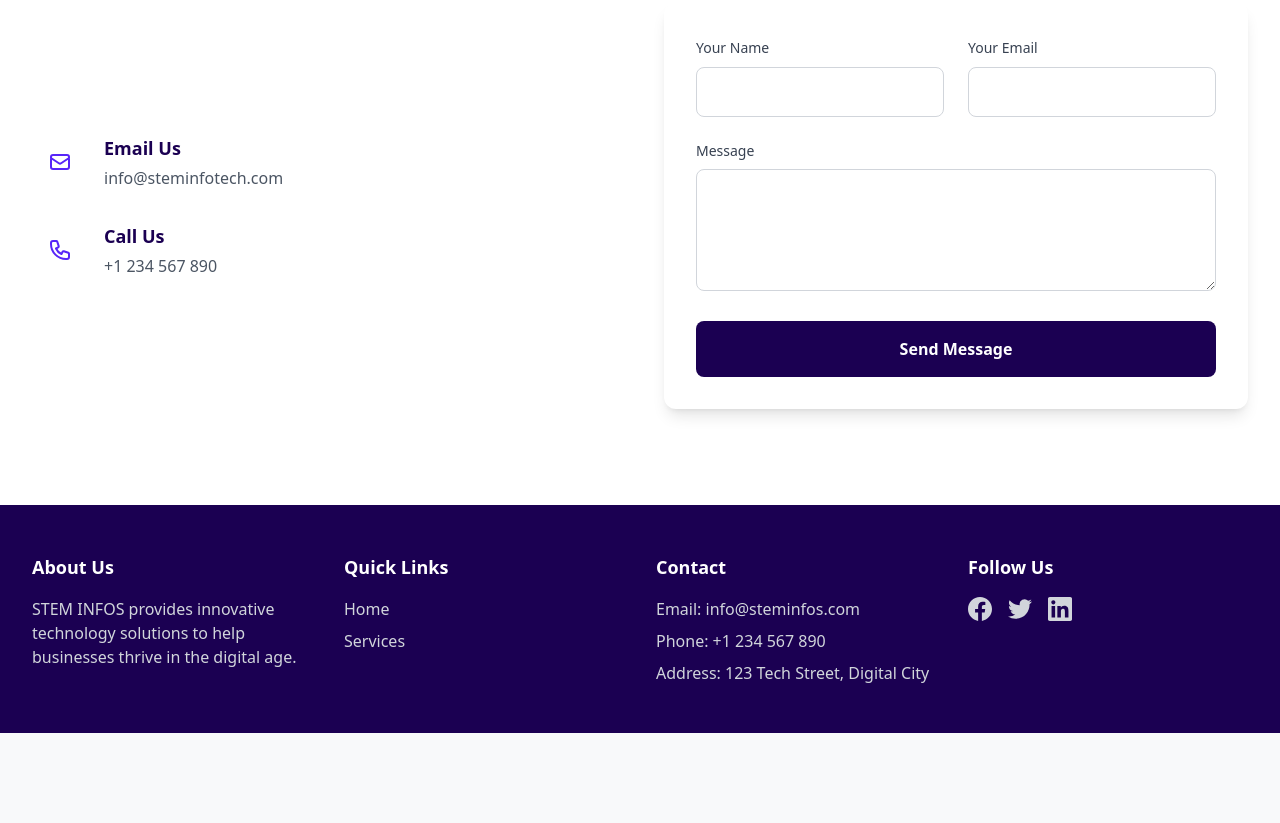
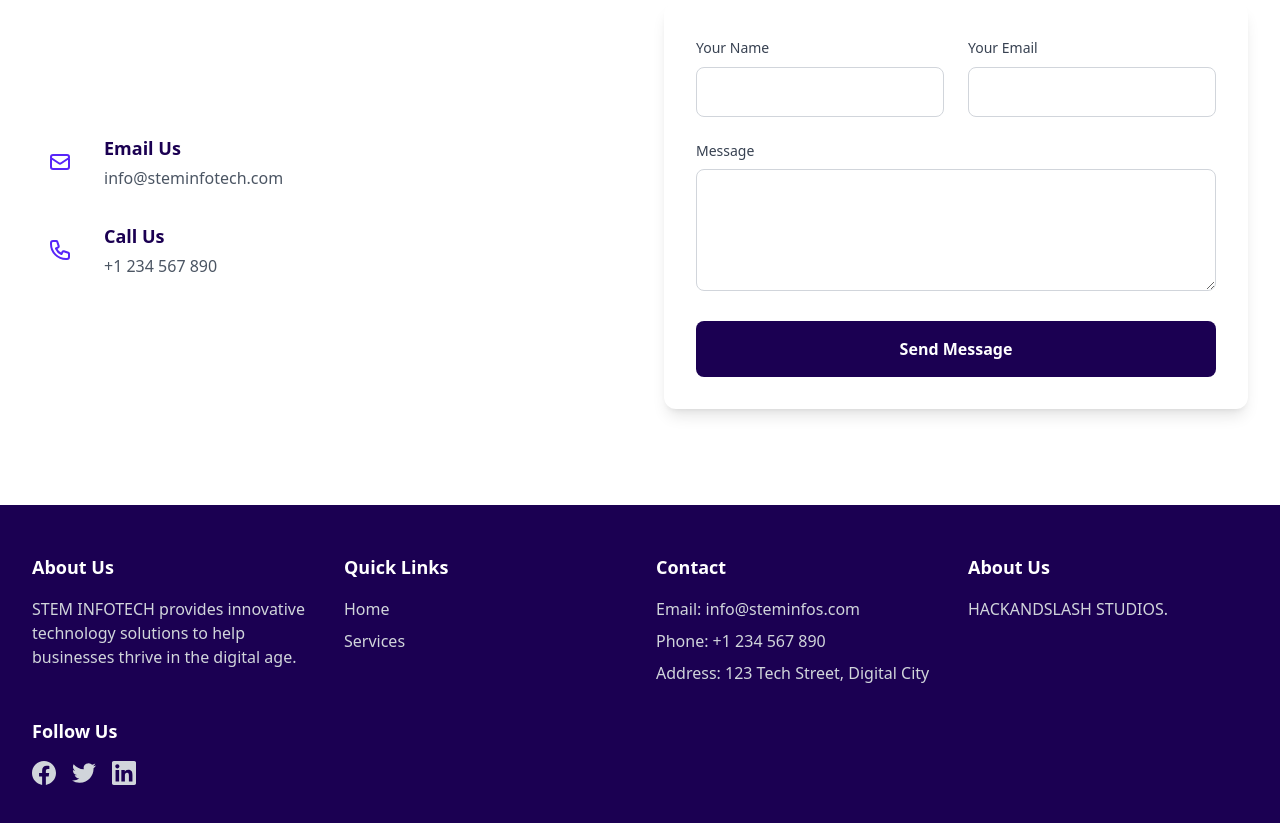
Before and after one commit to Vipin-exe/STEM-INFOTECH, a plain HTML site: page index.html in a window 1280 px wide. Shown: the part 2416-3239 px from the top of the page. Before the commit the page ends 3149 px from the top, so only its background shows below. Drawn offline with nearby package versions, Linux system fonts and the light colour scheme.

Commit message:
Update index.html

```diff
--- a/index.html
+++ b/index.html
@@ -481,7 +481,7 @@
         <!-- About Us -->
         <div>
           <h4 class="text-lg font-semibold mb-4">About Us</h4>
-          <p class="text-gray-300">STEM INFOS provides innovative technology solutions to help businesses thrive in the digital age.</p>
+          <p class="text-gray-300">STEM INFOTECH provides innovative technology solutions to help businesses thrive in the digital age.</p>
         </div>
 
         <!-- Quick Links -->
@@ -501,6 +501,12 @@
             <li>Phone: +1 234 567 890</li>
             <li>Address: 123 Tech Street, Digital City</li>
           </ul>
+        </div>
+
+        <!-- Developed By -->
+        <div>
+          <h4 class="text-lg font-semibold mb-4">About Us</h4>
+          <p class="text-gray-300">HACKANDSLASH STUDIOS.</p>
         </div>
 
         <!-- Follow Us -->
```
